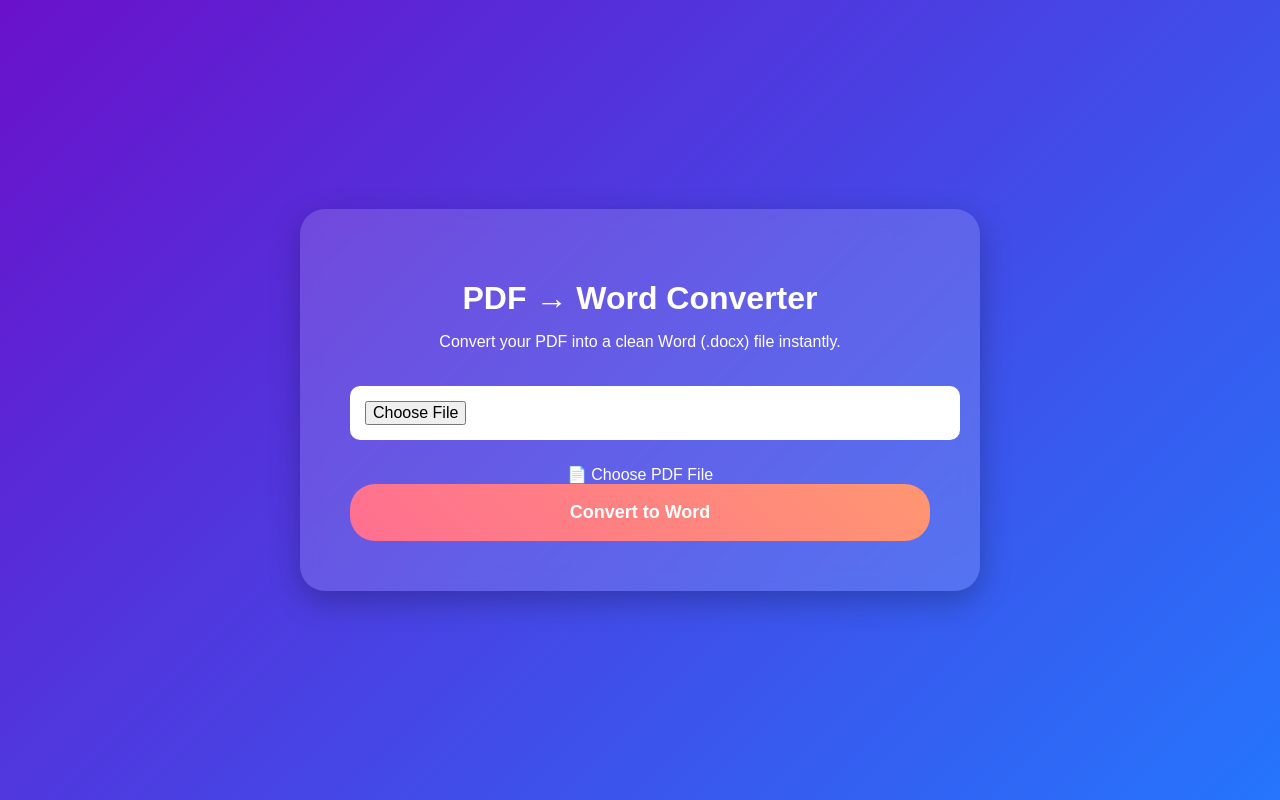
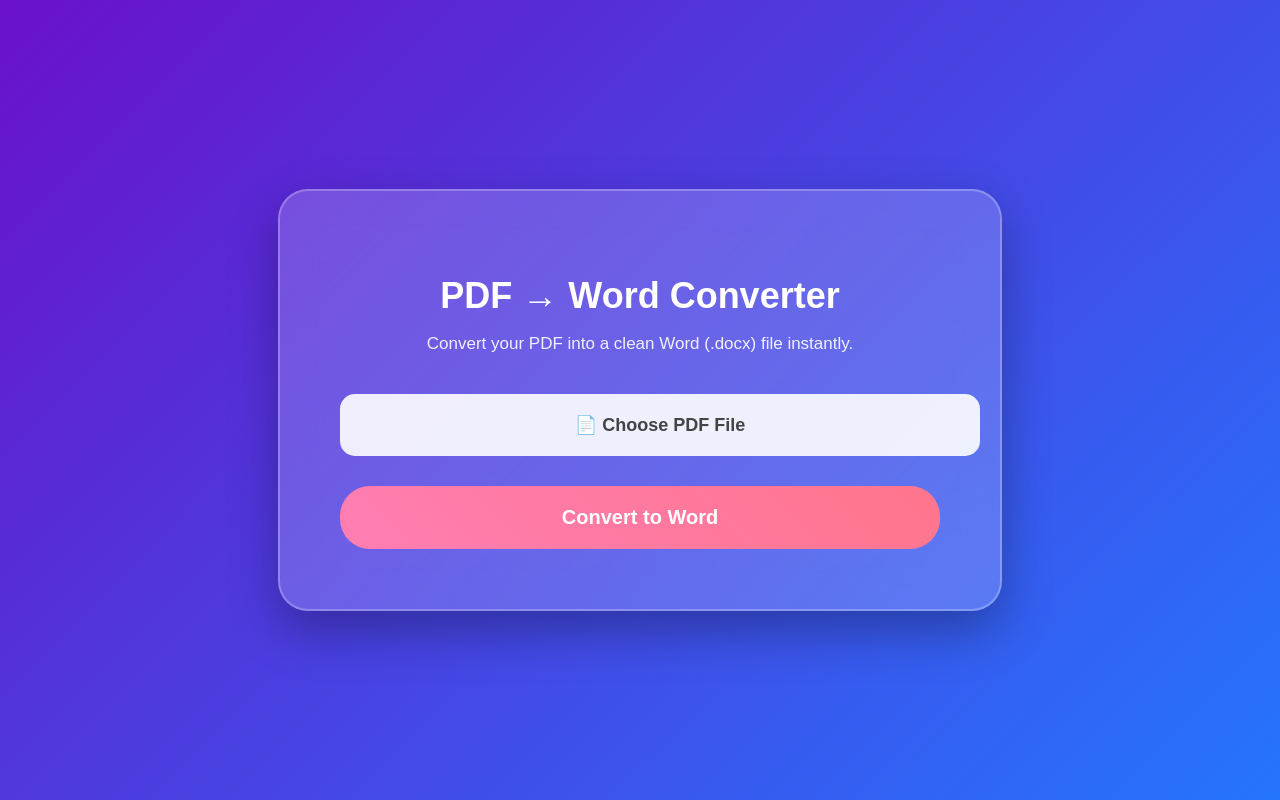
Before and after one commit to ankita05-web/pdf2word, a Flask app: page / in a window 1280 px wide. Run offline with Flask 3, Linux system fonts and the light colour scheme.

Commit message:
Refactor styles for converter box and buttons
Updated styles for the converter box and buttons, including adjustments to padding, width, background, and animations.

```diff
--- a/static/style.css
+++ b/static/style.css
@@ -4,10 +4,10 @@ body {
     padding: 0;
     height: 100vh;
     background: linear-gradient(135deg, #6a11cb, #2575fc);
-    font-family: Arial, sans-serif;
+    font-family: "Poppins", Arial, sans-serif;
 }
 
-/* Fix wrapper */
+/* Center alignment */
 .wrapper {
     display: flex;
     justify-content: center;
@@ -15,56 +15,82 @@ body {
     height: 100vh;
 }
 
-/* Center Box (BIG SIZE) */
+/* Main Box */
 .converter-box {
-    width: 580px;                /* Bigger width */
-    padding: 50px;               /* Larger padding */
-    background: rgba(255, 255, 255, 0.15);
-    border-radius: 25px;
+    width: 600px;
+    padding: 60px;
+    background: rgba(255, 255, 255, 0.18);
+    border-radius: 30px;
     text-align: center;
     color: white;
-    backdrop-filter: blur(10px);
-    box-shadow: 0 10px 30px rgba(0,0,0,0.25);
+    backdrop-filter: blur(18px);
+    border: 2px solid rgba(255, 255, 255, 0.25);
+    box-shadow: 0px 20px 50px rgba(0, 0, 0, 0.3);
+    animation: fadeIn 1s ease-in-out;
 }
 
 /* Heading */
 .converter-box h1 {
-    font-size: 32px;
-    margin-bottom: 15px;
-    font-weight: bold;
+    font-size: 36px;
+    margin-bottom: 10px;
+    font-weight: 700;
 }
 
 /* Subtext */
 .converter-box p {
-    font-size: 16px;
-    margin-bottom: 35px;
+    font-size: 17px;
+    opacity: 0.9;
+    margin-bottom: 40px;
 }
 
-/* File Input */
+/* Fancy File Upload Button */
+.upload-area {
+    display: block;
+    width: 100%;
+    padding: 18px;
+    background: rgba(255, 255, 255, 0.9);
+    color: #444;
+    border-radius: 15px;
+    font-size: 18px;
+    cursor: pointer;
+    margin-bottom: 30px;
+    font-weight: 600;
+    transition: 0.3s;
+    border: 2px solid transparent;
+}
+
+.upload-area:hover {
+    background: white;
+    transform: scale(1.05);
+    border-color: #ff7eb3;
+}
+
+/* Hide default input */
 .file-input {
-    width: 100%;
-    padding: 15px;
-    background: white;
-    border: none;
-    border-radius: 10px;
-    margin-bottom: 25px;
-    font-size: 16px;
+    display: none;
 }
 
 /* Convert Button */
 .convert-btn {
     width: 100%;
-    padding: 18px;
-    background: linear-gradient(45deg, #ff6f91, #ff9671);
+    padding: 20px;
+    background: linear-gradient(45deg, #ff7eb3, #ff758c);
     border: none;
     color: white;
-    font-size: 18px;
-    border-radius: 25px;
+    font-size: 20px;
+    font-weight: 700;
+    border-radius: 30px;
     cursor: pointer;
-    font-weight: bold;
-    transition: 0.2s;
+    transition: 0.25s;
 }
 
 .convert-btn:hover {
-    opacity: 0.85;
+    transform: scale(1.05);
+    box-shadow: 0 10px 25px rgba(255, 105, 135, 0.5);
 }
+
+/* Animation */
+@keyframes fadeIn {
+    0% { opacity: 0; transform: translateY(20px); }
+    100% { opacity: 1; transform: translateY(0px); }
+}
```
